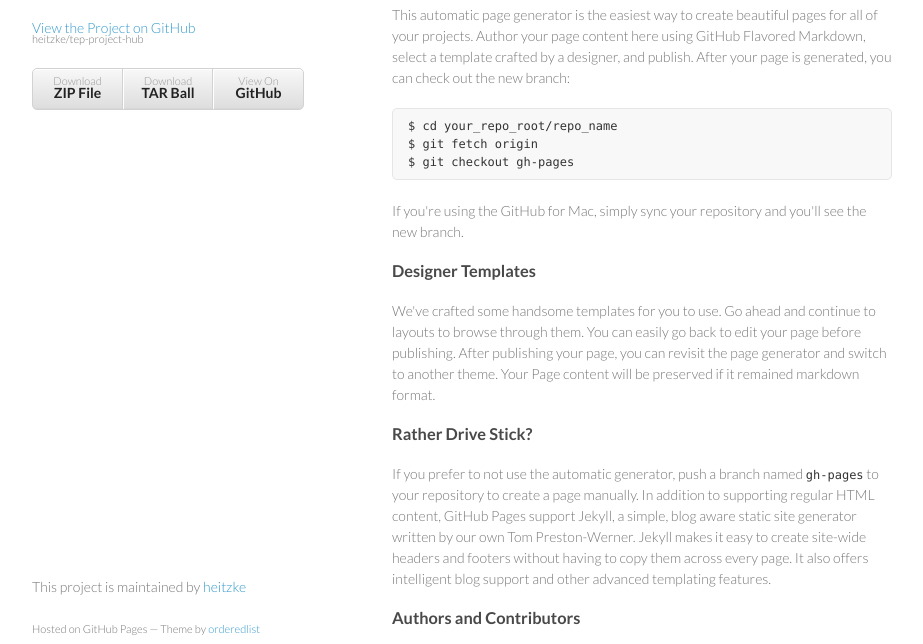
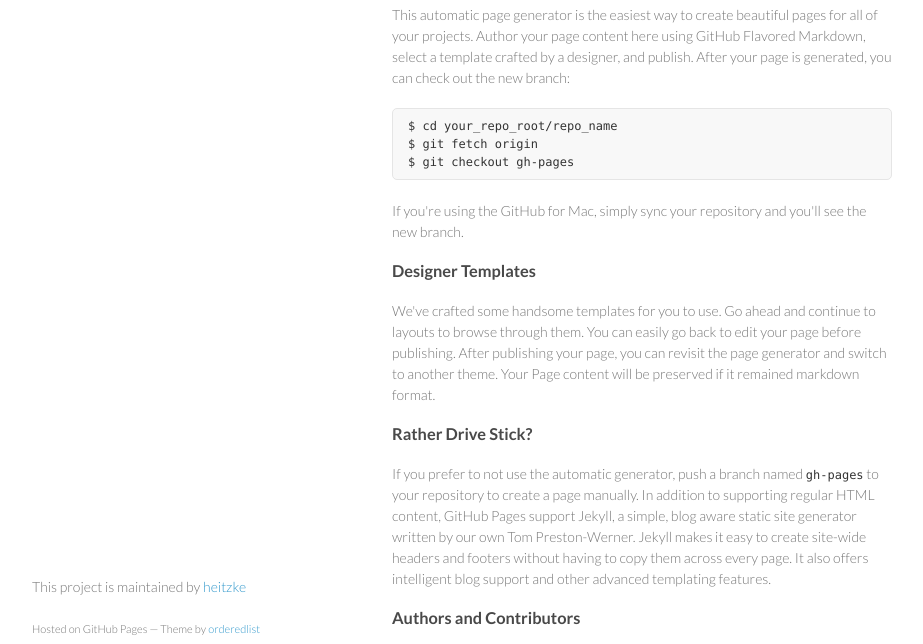
Before and after one commit to heitzke/tep-project-hub, a plain HTML site: page index.html in a window 1280 px wide. Shown: the part 92-736 px from the top of the page, without its empty margins (178-1101 px from the left). Drawn offline with Linux system fonts and the light colour scheme.

Commit message:
testing pages

```diff
--- a/index.html
+++ b/index.html
@@ -16,16 +16,7 @@
     <div class="wrapper">
       <header>
         <h1>Tep-project-hub</h1>
-        <p></p>
 
-        <p class="view"><a href="https://github.com/heitzke/tep-project-hub">View the Project on GitHub <small>heitzke/tep-project-hub</small></a></p>
-
-
-        <ul>
-          <li><a href="https://github.com/heitzke/tep-project-hub/zipball/master">Download <strong>ZIP File</strong></a></li>
-          <li><a href="https://github.com/heitzke/tep-project-hub/tarball/master">Download <strong>TAR Ball</strong></a></li>
-          <li><a href="https://github.com/heitzke/tep-project-hub">View On <strong>GitHub</strong></a></li>
-        </ul>
       </header>
       <section>
         <h3>
```
